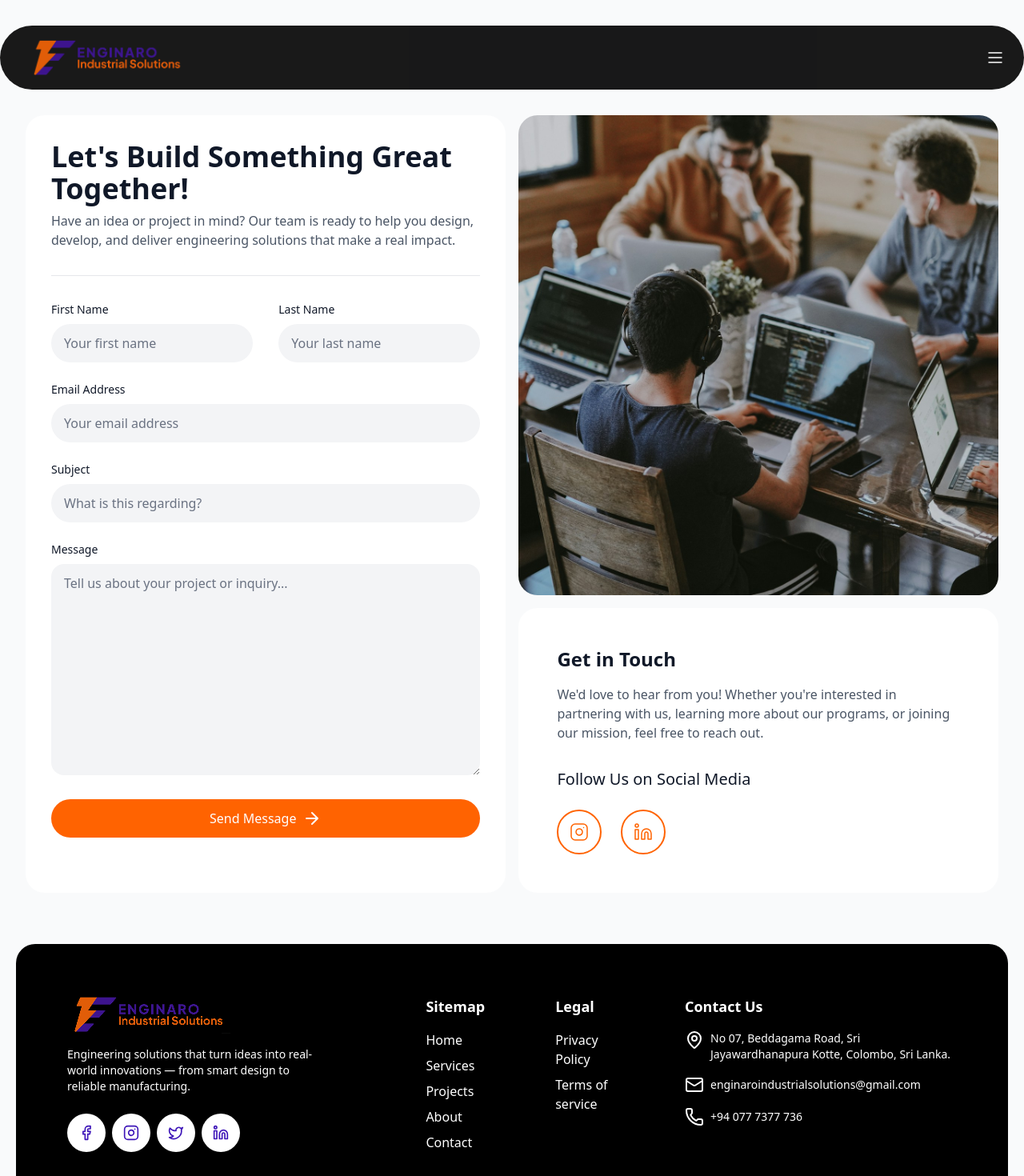
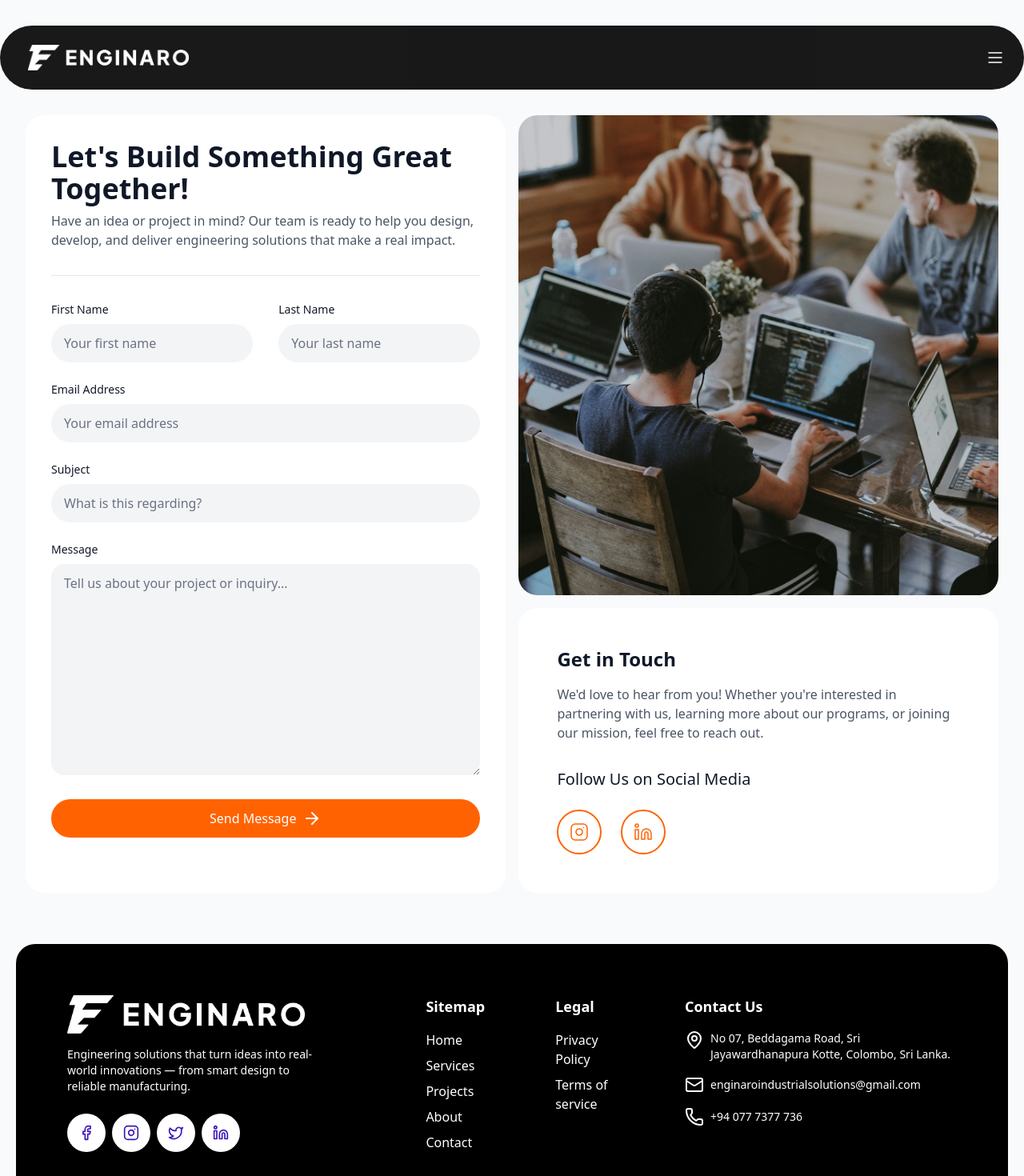
Before and after one commit to Lahirud-UIUX/enginaro-industrial, a Next.js app: page /contact in a window 1280 px wide. Shown: the top 1470 px of the page at 80% size. Built offline with nearby package versions, Linux system fonts and the light colour scheme.

Commit message:
v1.09 include the new logo file and updated the Navigation and the footer

```diff
--- a/src/components/Footer.tsx
+++ b/src/components/Footer.tsx
@@ -38,7 +38,7 @@ const Footer = () => {
               <div className="mb-4">
                 <motion.div whileHover={{ scale: 1.05 }} transition={{ type: "spring", stiffness: 400, damping: 10 }}>
                   <Image
-                    src="/Logo.png"
+                    src="/images/logo-new_white.png"
                     alt="Enginaro Industrial Logo"
                     width={200}
                     height={46}
--- a/src/components/HeroCarousel.tsx
+++ b/src/components/HeroCarousel.tsx
@@ -75,16 +75,16 @@ const HeroCarousel = () => {
             {/* Buttons Container */}
             <div className="flex flex-col sm:flex-row justify-center space-y-4 sm:space-y-0 sm:space-x-4">
               {/* Primary Button with Icon */}
-              <Link href="/services">
-                <button className="bg-primary text-white px-6 py-3 rounded-full flex items-center justify-center space-x-2 font-secondary">
+              <Link href="/services" className="w-full sm:w-auto">
+                <button className="w-full bg-primary text-white px-6 py-3 rounded-full flex items-center justify-center space-x-2 font-secondary">
                   <span>View Our Services</span>
                   <ArrowRight size={20} strokeWidth={1.5} className="text-white" />
                 </button>
               </Link>
 
               {/* Secondary Button */}
-              <Link href="/contact">
-                <button className="border border-primary text-primary px-6 py-3 rounded-full font-secondary">
+              <Link href="/contact" className="w-full sm:w-auto">
+                <button className="w-full border border-primary text-primary px-6 py-3 rounded-full font-secondary">
                   Get a Quote
                 </button>
               </Link>
--- a/src/components/NavigationBar.tsx
+++ b/src/components/NavigationBar.tsx
@@ -3,7 +3,6 @@
 import React, { useState, useEffect } from 'react';
 import Link from 'next/link';
 import Image from 'next/image';
-import Logo from '@/images/logo.png';
 import { Menu, X } from 'lucide-react';
 import { motion, AnimatePresence } from 'framer-motion';
 import { fadeIn, fadeInUp, staggerContainer } from '@/utils/animations';
@@ -64,7 +63,7 @@ const NavigationBar = () => {
           >
             <div className="w-[201px] h-[46px] relative">
               <Image
-                src={Logo}
+                src="/images/logo-new_white.png"
                 alt="Enginaro Industrial Logo"
                 fill
                 style={{ objectFit: 'contain' }}
```
Also changed, not shown: public/images/logo-new_white.png (added), src/images/logo-new_white.png (added).
